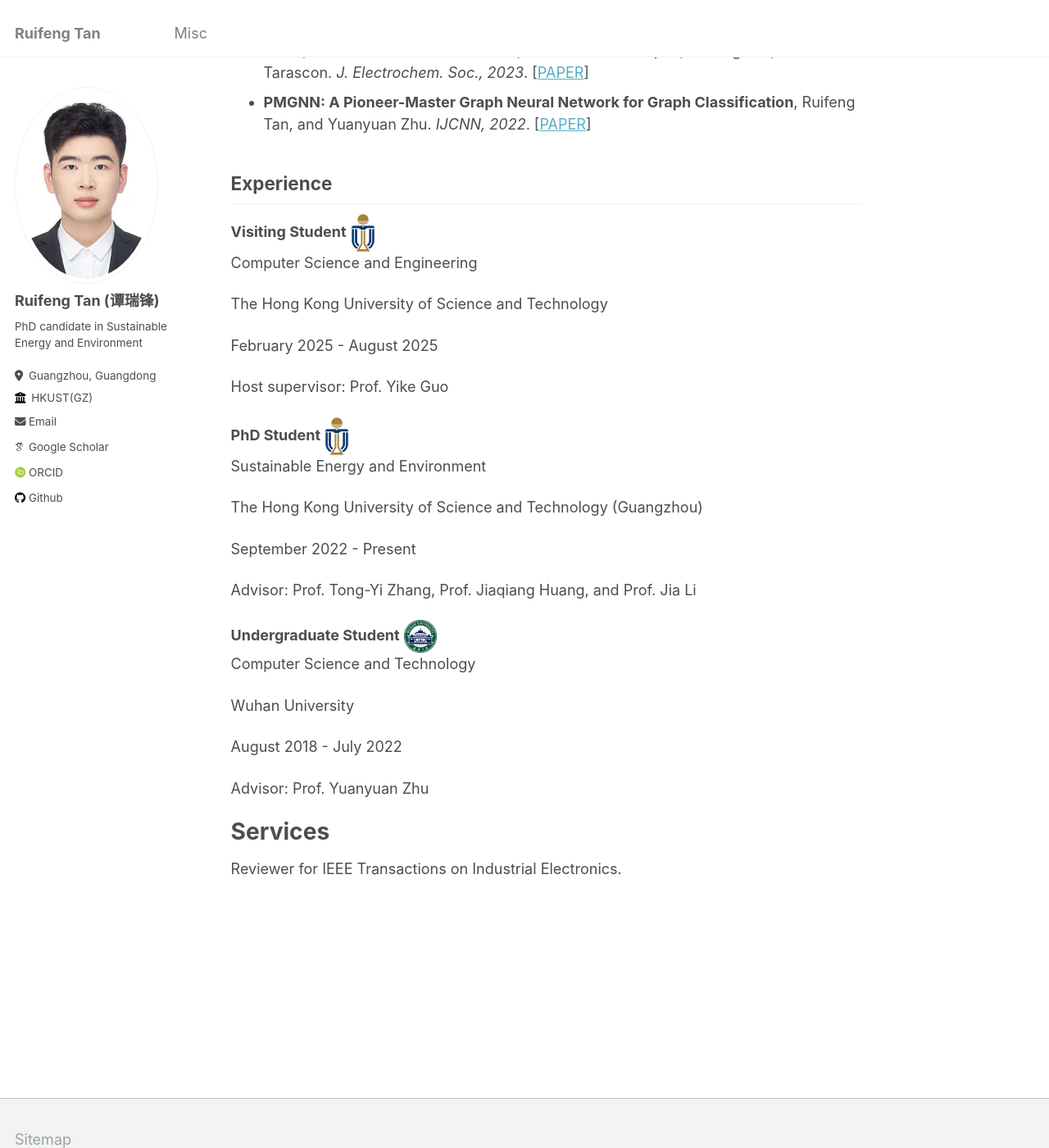
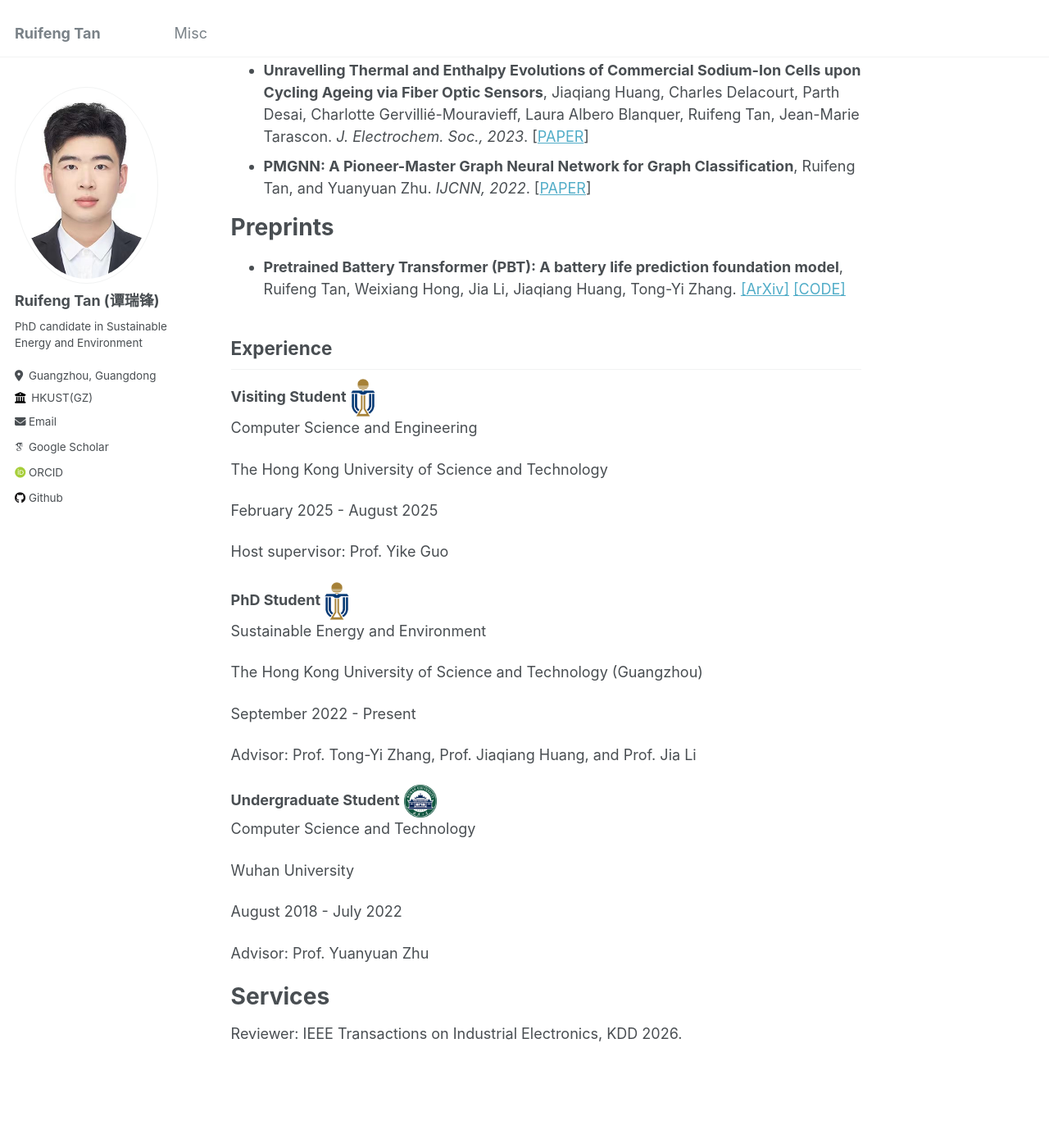
Before and after one commit to Ruifeng-Tan/Ruifeng-Tan.github.io, a Jekyll site: the page built from _pages/about.md, in a window 1280 px wide and 1400 px high, scrolled down 1574 px. Shown: the whole window at 82% size. Built offline with Jekyll 4.4.1, drawn with Linux system fonts in a browser that asks for light colours; some web fonts are replaced; some of the changed text lies outside the part shown.

Commit message:
update about

```diff
--- a/_pages/about.md
+++ b/_pages/about.md
@@ -14,6 +14,8 @@
 My current research interests lie in materials informatics, especially battery degradation prediction (battery life prediction, battery degradation trajectory forecasting, and state of health estimation) and AI-driven materials optimization. I have contributed to or advised several influential open-source projects, including [Time-Series-Library](https://github.com/thuml/Time-Series-Library), [BatteryML](https://github.com/microsoft/BatteryML), [BatteryLife](https://github.com/Ruifeng-Tan/BatteryLife), and [Bgolearn](https://github.com/Bin-Cao/Bgolearn). More details can be found in my [google scholar](https://scholar.google.com/citations?hl=zh-CN&view_op=list_works&gmla=AC6lMd8PIH28jI9lFlL_C9WwIrKkPBVFLJ4Q4yxwypYTF9x3S1TySXmdp1jXnovKUUB0Hef-DqMoRood9idOPGrsI-ZUPl0&user=XAGG2pIAAAAJ).
 
 ## News
+
+- [Dec. 2025] Released [PBT](https://arxiv.org/abs/2512.16334), a widely transferable battery life prediction foundation model.
 
 - [Sep. 2025] I returned to HKUST(GZ).
 - [May 2025] [BatteryLife](https://github.com/Ruifeng-Tan/BatteryLife) was accepted by KDD (Top-tier data mining conference).
@@ -34,6 +36,10 @@
 - **Forecasting battery degradation trajectory under domain shift with domain generalization**, Ruifeng Tan, Xibin Lu, Minhao Cheng, Jia Li, Jiaqiang Huang, Tong-Yi Zhang. *Energy Storage Materials, 2024*. [[PAPER](https://www.sciencedirect.com/science/article/pii/S2405829724005518)] [[CODE]](https://github.com/Ruifeng-Tan/MAGNet)
 - **Unravelling Thermal and Enthalpy Evolutions of Commercial Sodium-Ion Cells upon Cycling Ageing via Fiber Optic Sensors**, Jiaqiang Huang, Charles Delacourt, Parth Desai, Charlotte Gervillié-Mouravieff, Laura Albero Blanquer, Ruifeng Tan, Jean-Marie Tarascon. *J. Electrochem. Soc., 2023*. [[PAPER](https://iopscience.iop.org/article/10.1149/1945-7111/acf625)]
 - **PMGNN: A Pioneer-Master Graph Neural Network for Graph Classification**, Ruifeng Tan, and Yuanyuan Zhu. *IJCNN, 2022*. [[PAPER](https://ieeexplore.ieee.org/document/9892849)]
+
+# Preprints
+
+- **Pretrained Battery Transformer (PBT): A battery life prediction foundation model**, Ruifeng Tan, Weixiang Hong, Jia Li, Jiaqiang Huang, Tong-Yi Zhang. [[ArXiv]](https://arxiv.org/abs/2512.16334) [[CODE]](https://github.com/Ruifeng-Tan/PBT)
 
 ## Experience
 **Visiting Student**  <img src="../images/HKUSTGZ.png" alt="HKUST Logo" width="30" style="vertical-align: middle;"/>
@@ -65,4 +71,4 @@
 
 # Services
 
-Reviewer for IEEE Transactions on Industrial Electronics.
+Reviewer: IEEE Transactions on Industrial Electronics, KDD 2026.
```
